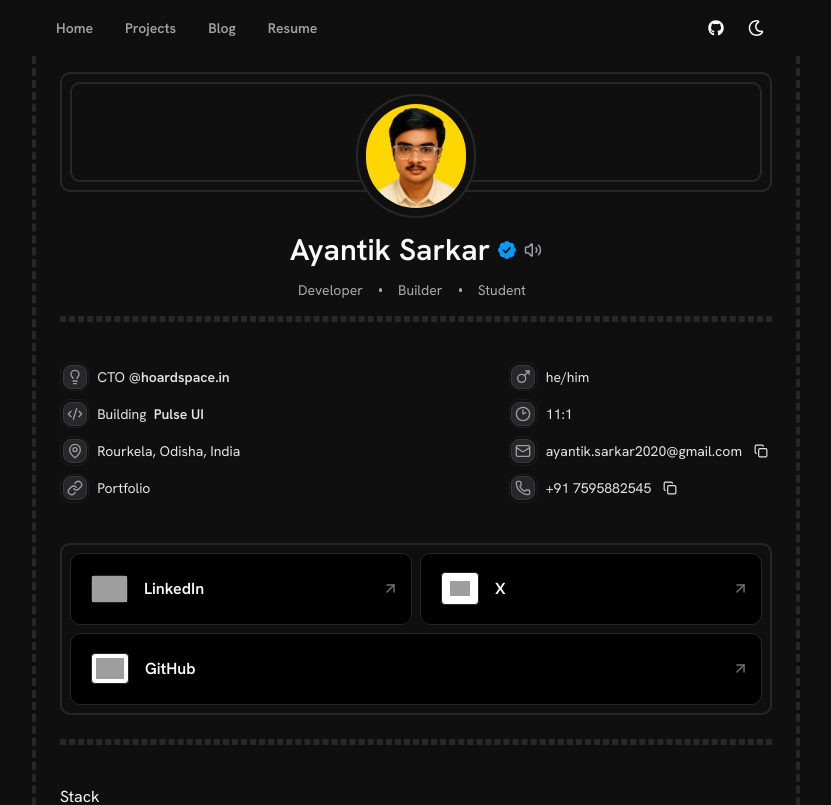
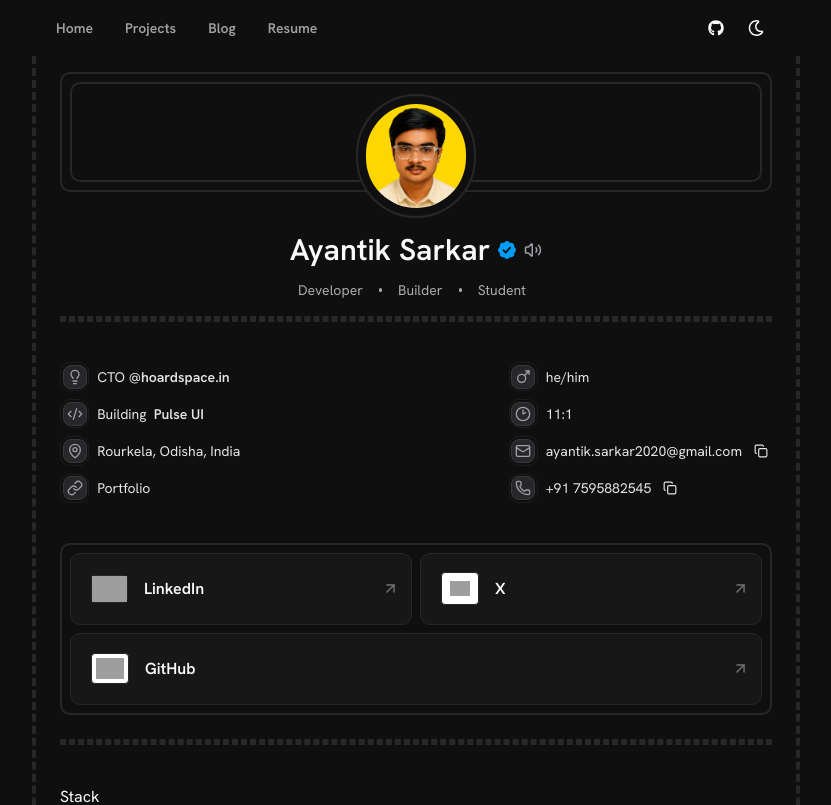
Before and after one commit to ayantik2006/Portfolio3.0, a Next.js app: page / in a window 1280 px wide. Shown: the top 805 px of the page, without its empty margins (224-1055 px from the left). Built offline with nearby package versions, Linux system fonts and the light colour scheme; grey boxes are pictures that could not be loaded.

Commit message:
change:social section ui

```diff
--- a/components/Socials.tsx
+++ b/components/Socials.tsx
@@ -18,7 +18,7 @@ function Socials() {
         <Link
           href={"https://www.linkedin.com/in/ayantiksarkar/"}
           target="_blank"
-          className="flex-1 dark:hover:bg-neutral-950 duration-300 border border-neutral-300 dark:border-neutral-800 h-18 dark:bg-black rounded-lg flex items-center justify-between p-3 pl-5"
+          className="flex-1 dark:hover:bg-neutral-950 duration-300 border border-neutral-300 dark:border-neutral-800 h-18 dark:bg-neutral-900 rounded-lg flex items-center justify-between p-3 pl-5"
         >
           <div className="flex gap-4 items-center">
             <div className="border dark:border-neutral-800 rounded">
@@ -45,7 +45,7 @@ function Socials() {
         <Link
           href={"https://x.com/ayantik2006"}
           target="_blank"
-          className="flex-1 dark:hover:bg-neutral-950 duration-300 border border-neutral-300 dark:border-neutral-800 h-18 dark:bg-black rounded-lg flex items-center justify-between p-3 pl-5"
+          className="flex-1 dark:hover:bg-neutral-950 duration-300 border border-neutral-300 dark:border-neutral-800 h-18 dark:bg-neutral-900 rounded-lg flex items-center justify-between p-3 pl-5"
         >
           <div className="flex gap-4 items-center">
             <div className="border dark:border-neutral-800 rounded bg-white p-2">
@@ -74,7 +74,7 @@ function Socials() {
         <Link
           href={"https://t.co/qVRpIZYDxG"}
           target="_blank"
-          className="flex-1 dark:hover:bg-neutral-950 duration-300 border border-neutral-300 dark:border-neutral-800 h-18 dark:bg-black rounded-lg flex items-center justify-between p-3 pl-5"
+          className="flex-1 dark:hover:bg-neutral-950 duration-300 border border-neutral-300 dark:border-neutral-800 h-18 dark:bg-neutral-900 rounded-lg flex items-center justify-between p-3 pl-5"
         >
           <div className="flex gap-4 items-center">
             <div className="border dark:border-neutral-800 rounded bg-white p-1">
```
